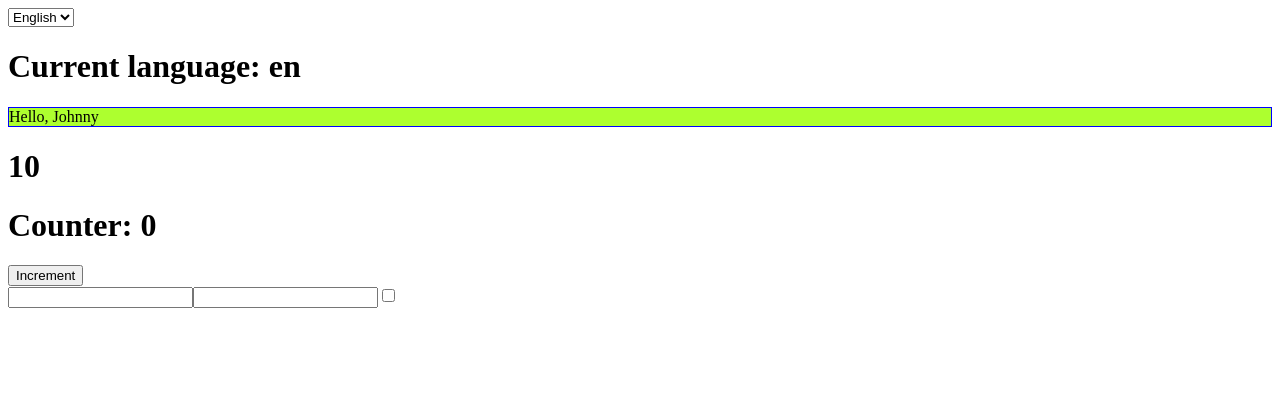
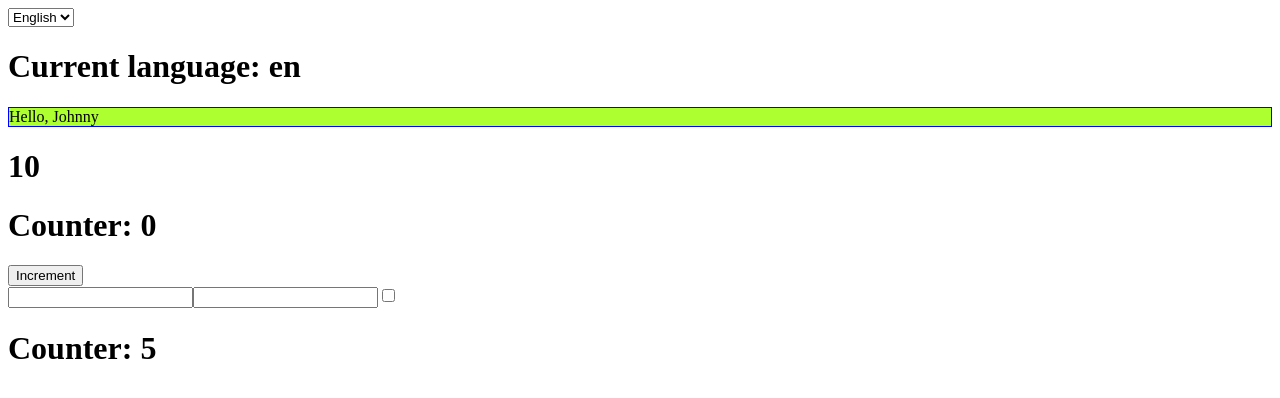
Before and after one commit to Marius0092/react-exercises, a React (Create React App) app: page / in a window 1280 px wide. Shown: the top 398 px of the page. Built offline with nearby package versions, Linux system fonts and the light colour scheme.

Commit message:
useEffect-02

```diff
--- a/src/App.js
+++ b/src/App.js
@@ -6,6 +6,7 @@
 import { Sum } from "./Sum";
 import { ClickCounter } from "./ClickCounter";
 import { Login } from "./Login";
+import { Counter } from "./Counter";
 
 export function App() {
 
@@ -30,6 +31,7 @@
                 return console.log(`current value is ${counter}`)
             }} />
             <Login />
+            <Counter />
         </div>
     )
 }
--- a/src/Counter.js
+++ b/src/Counter.js
@@ -1,26 +1,27 @@
-import React from "react";
+import React, { useEffect, useState } from "react";
 import { CounterDisplay } from "./CounterDisplay";
 
-export class Counter extends React.Component {
+export function Counter() {
 
-    state = {
-        count: this.props.initialValue,
-    };
-
-    componentDidMount() {
-        setInterval(() => {
-            this.setState((state) => {
-                return { count: state.count + this.props.increment }
-            })
-        }, this.props.interval)
-    }
+    const [count, setCount] = useState(0)
 
 
-    render() {
-        return (
-            <div>
-                <CounterDisplay count={this.state.count} />
-            </div>
-        )
-    }
+    useEffect(() => {
+        const timer = setInterval(() => {
+            setCount(count + 1)
+        }, 1000)
+
+        return () => clearInterval(timer)
+
+    }, [count])
+
+
+
+
+    return (
+        <div>
+            <CounterDisplay count={count} />
+        </div>
+    )
+
 }
```
